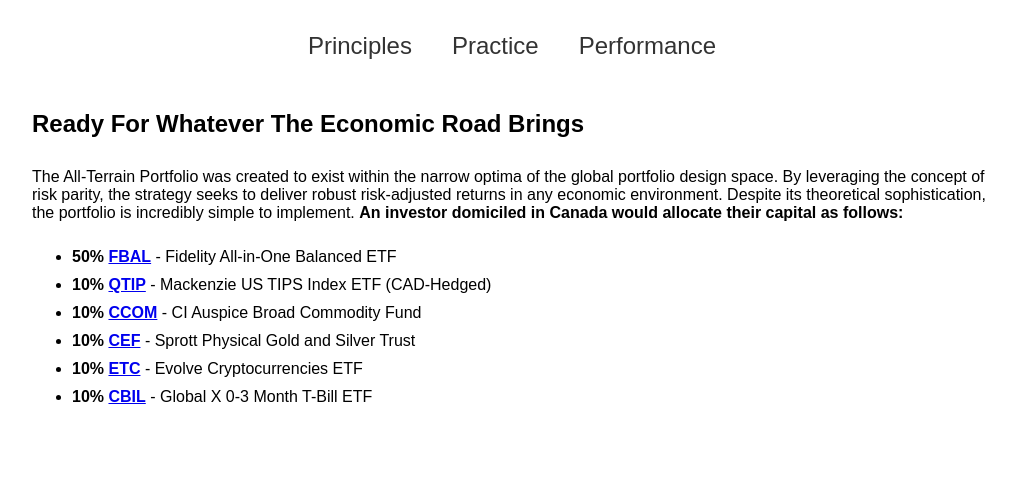
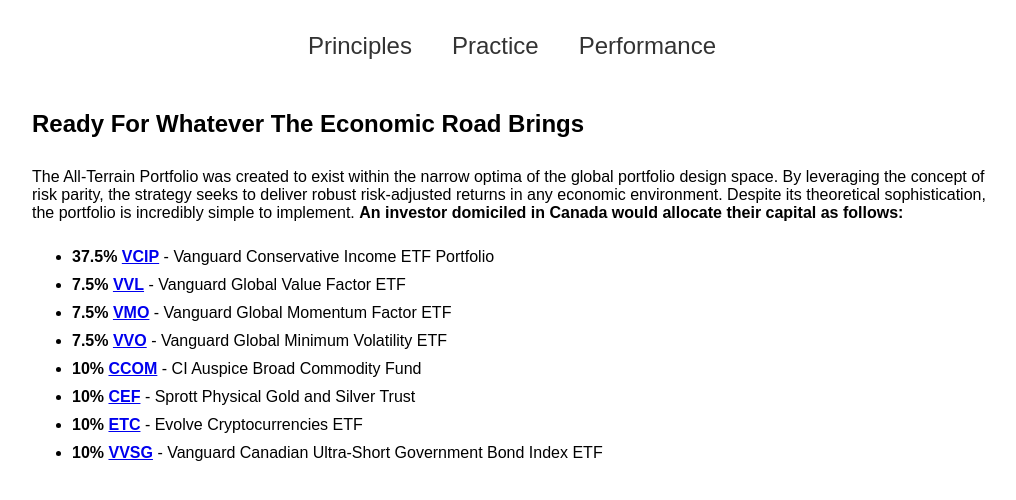
Before and after one commit to AllSeasons1867/pragmatic-portfolio, a website: page public/insights.html in a window 1280 px wide. Shown: the part 262-762 px from the top of the page, without its empty margins (128-1144 px from the left). Drawn offline with nearby package versions, Linux system fonts and the light colour scheme.

Commit message:
updated portfolio

```diff
--- a/public/insights.html
+++ b/public/insights.html
@@ -24,12 +24,14 @@
             <p>The All-Terrain Portfolio was created to exist within the narrow optima of the global portfolio design space. By leveraging the concept of risk parity, the strategy seeks to deliver robust risk-adjusted returns in any economic environment. Despite its theoretical sophistication, the portfolio is incredibly simple to implement. <strong>An investor domiciled in Canada would allocate their capital as follows:</strong>
             </p>
             <ul>
-                <li><strong>50% <a target="_blank" href="https://www.fidelity.ca/en/products/etfs/fbal/">FBAL</a></strong> - Fidelity All-in-One Balanced ETF</li>
-                <li><strong>10% <a target="_blank" href="https://www.mackenzieinvestments.com/en/products/etfs/mackenzie-us-tips-index-etf-cad-hedged-qtip">QTIP</a></strong> - Mackenzie US TIPS Index ETF (CAD-Hedged)</li>
+                <li><strong>37.5% <a target="_blank" href="https://www.vanguard.ca/en/product/etf/asset-allocation/9691/vanguard-conservative-income-etf-portfolio">VCIP</a></strong> - Vanguard Conservative Income ETF Portfolio</li>
+                <li><strong>7.5% <a target="_blank" href="https://www.vanguard.ca/en/product/etf/equity/9795/vanguard-global-value-factor-etf">VVL</a></strong> - Vanguard Global Value Factor ETF</li>
+                <li><strong>7.5% <a target="_blank" href="https://www.vanguard.ca/en/product/etf/equity/9835/vanguard-global-momentum-factor-etf">VMO</a></strong> - Vanguard Global Momentum Factor ETF</li>
+                <li><strong>7.5% <a target="_blank" href="https://www.vanguard.ca/en/product/etf/equity/9828/vanguard-global-minimum-volatility-etf">VVO</a></strong> - Vanguard Global Minimum Volatility ETF</li>
                 <li><strong>10% <a target="_blank" href="https://funds.cifinancial.com/en/funds/alternative_investments/CIAuspiceBroadCommodityFund.html?currencySelector=4&seriesId=14265">CCOM</a></strong> - CI Auspice Broad Commodity Fund</li>
                 <li><strong>10% <a target="_blank" href="https://sprott.com/investment-strategies/exchange-listed-products/physical-bullion-funds/gold-and-silver/">CEF</a></strong> - Sprott Physical Gold and Silver Trust</li>
                 <li><strong>10% <a target="_blank" href="https://evolveetfs.com/product/etc/">ETC</a></strong> - Evolve Cryptocurrencies ETF</li>
-                <li><strong>10% <a target="_blank" href="https://www.globalx.ca/product/cbil">CBIL</a></strong> - Global X 0-3 Month T-Bill ETF</li>
+                <li><strong>10% <a target="_blank" href="https://www.vanguard.ca/en/product/etf/fixed-income/D003/vanguard-canadian-ultra-short-government-bond-index-etf">VVSG</a></strong> - Vanguard Canadian Ultra-Short Government Bond Index ETF</li>
             </ul>
 
 
```
